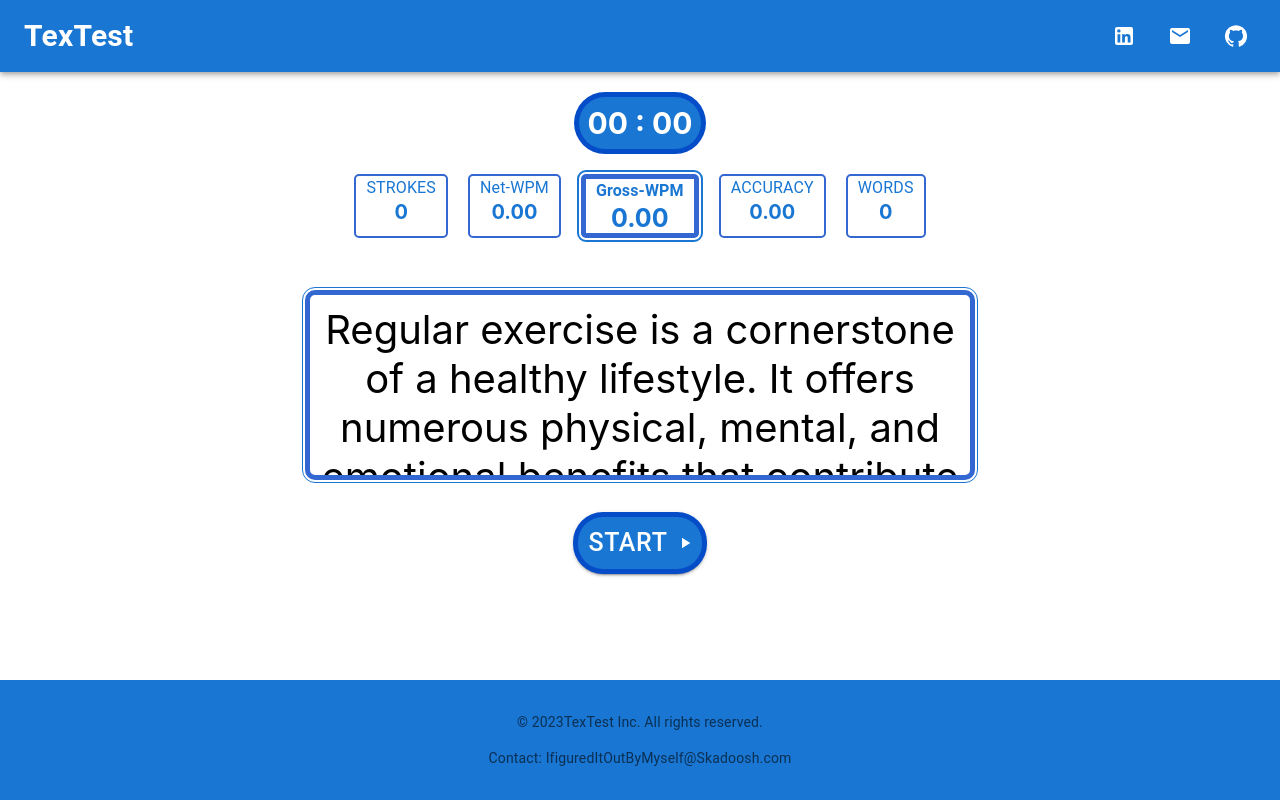
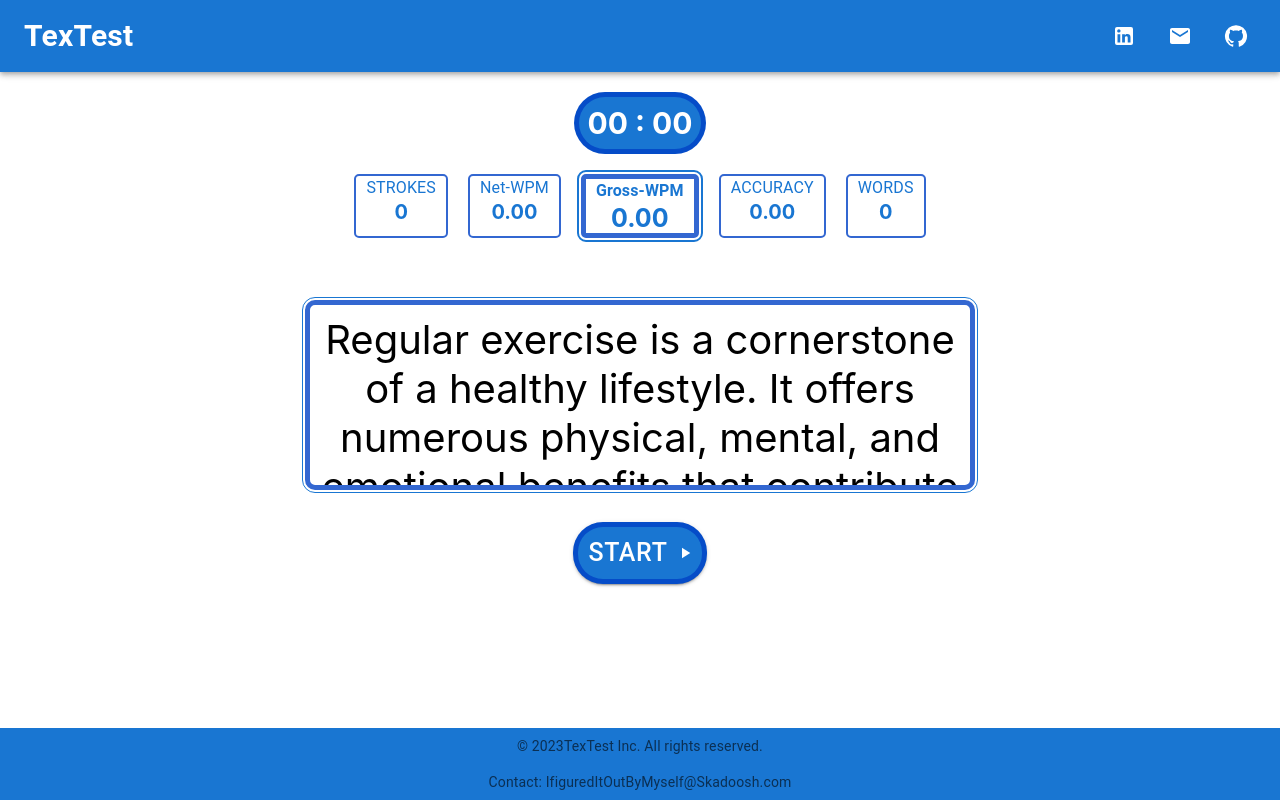
Before and after one commit to yaminiranga/typetest, a React (Create React App) app: page / in a window 1280 px wide. Built offline with nearby package versions, Linux system fonts and the light colour scheme.

Commit message:
footer smaller | stats aligned and flexed

```diff
--- a/src/components/Footer.js
+++ b/src/components/Footer.js
@@ -18,7 +18,7 @@ export const Footer = () => {
                     alignItems="center"
                     justifyContent="center"
                     backgroundColor='#1976d2'
-                    sx={{ py: 4 }}>
+                    sx={{ py: 1 }}>
                     <Typography
                         variant="body2"
                         color="textSecondary">
--- a/src/components/NavBar.js
+++ b/src/components/NavBar.js
@@ -22,7 +22,7 @@ export const NavBar = () => {
     const linkedinLink = "https://in.linkedin.com/"
     const [drawerOpen, setDrawerOpen] = useState(false)
     return (
-        <AppBar position='static'
+        <AppBar position='static' // Prevent the AppBar from shrinking in width
         >
             <Toolbar
                 sx={{
--- a/src/components/TypingSpeed.js
+++ b/src/components/TypingSpeed.js
@@ -18,7 +18,8 @@ export const TypingSpeed = (props) => {
         fontWeight: 'bold',
         border: '2px solid highlight',
         borderRadius: '5px',
-        paddingInline: 10
+        paddingInline: 10,
+        marginBottom: '10px'
     }
     return (
         <div>
@@ -29,6 +30,7 @@ export const TypingSpeed = (props) => {
                 spacing={'20px'}
                 padding={'20px'}
                 flex={1}
+                flexWrap={'wrap'}
                 justifyContent={'center'}
             >
                 <span style={mySpanStyle}>
```
